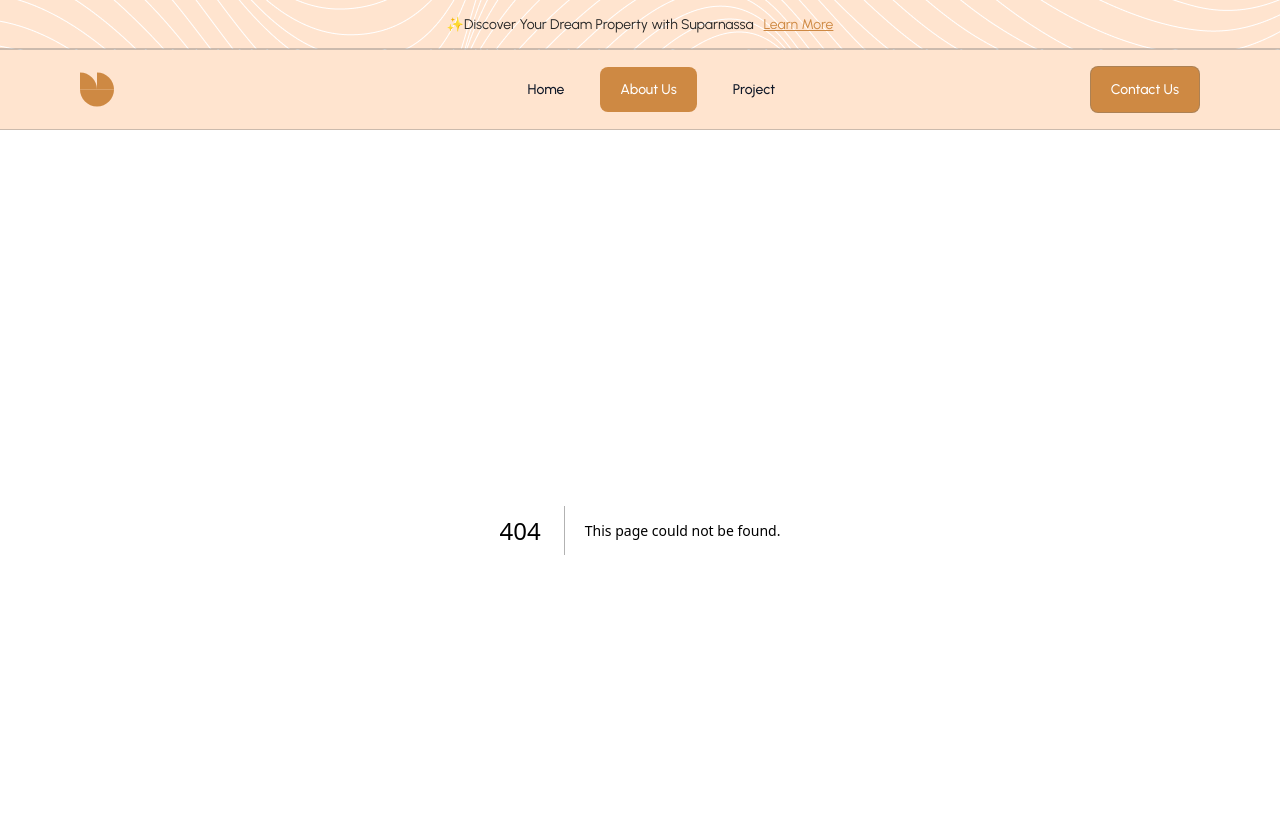
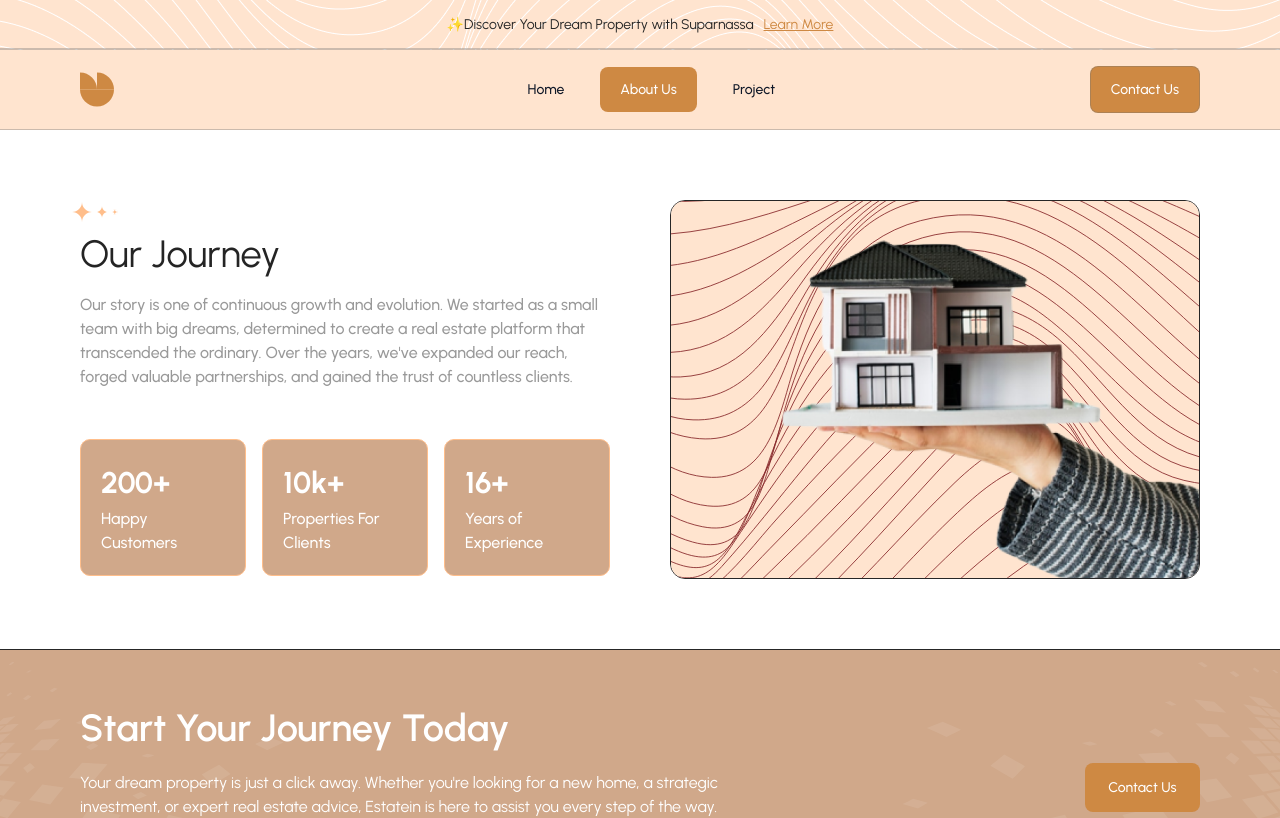
Before and after one commit to piyushappinessworld/suparnassa-frontend, a Next.js app: page /about-us in a window 1280 px wide. Before the commit this address had no page. Shown: the top 818 px of the page. Built offline with nearby package versions, Linux system fonts and the light colour scheme.

Commit message:
homepage completed

```diff
--- /dev/null
+++ b/app/about-us/page.jsx
@@ -0,0 +1,12 @@
+import Journey from "@/components/AboutUsPage/Journey/Journey";
+import React from "react";
+
+const page = () => {
+  return (
+    <div>
+      <Journey />
+    </div>
+  );
+};
+
+export default page;
--- /dev/null
+++ b/components/AboutUsPage/Journey/Journey.jsx
@@ -0,0 +1,74 @@
+import React from "react";
+// Stats data for Our Journey section
+const stats = [
+  {
+    value: "200+",
+    label: "Happy Customers",
+  },
+  {
+    value: "10k+",
+    label: "Properties For Clients",
+  },
+  {
+    value: "16+",
+    label: "Years of Experience",
+  },
+];
+const Journey = () => {
+  return (
+    <div className="w-full mx-auto px-[16px] md:px-[80px] py-[40px] md:py-[70px]">
+      <div className="flex flex-col-reverse lg:flex-row gap-[20px] md:gap-[60px] items-center">
+        {/* Left side - Content */}
+        <div className="lg:w-1/2">
+          {/* Decorative elements */}
+          <div className="mb-1 ml-[-8px]">
+            <img src="/reviews/stars.svg" alt="stars" className="" />
+          </div>
+
+          {/* Heading */}
+          <h2 className="text-[38px] font-boldsemibold text-[#242424] mb-[10px]">
+            Our Journey
+          </h2>
+
+          {/* Description */}
+          <p className="text-[16px] font-medium text-[#999999] mb-[50px]">
+            Our story is one of continuous growth and evolution. We started as a
+            small team with big dreams, determined to create a real estate
+            platform that transcended the ordinary. Over the years, we've
+            expanded our reach, forged valuable partnerships, and gained the
+            trust of countless clients.
+          </p>
+
+          {/* Stats */}
+          <div className="grid grid-cols-1 sm:grid-cols-3 gap-4">
+            {stats.map((stat, index) => (
+              <div
+                key={index}
+                className="bg-[#D0A88A] rounded-[10px] p-[20px] border-1 border-[#FFBE8B]"
+              >
+                <p className="text-[30px] font-bold text-[#FFFFFF] mb-[2px]">
+                  {stat.value}
+                </p>
+                <p className="text-[16px] text-[#FFFFFF] font-medium">
+                  {stat.label}
+                </p>
+              </div>
+            ))}
+          </div>
+        </div>
+
+        <div className="lg:w-1/2">
+          <div className="relative rounded-[15px] border-1 border-[#262626] overflow-hidden">
+            <img
+              src="/journey/journey.svg"
+              alt="Hand holding a model house"
+              className="relative z-10 w-full h-auto object-cover "
+            />
+          </div>
+        </div>
+      </div>
+    </div>
+  );
+};
+
+export default Journey;
```
Also changed, not shown: public/journey/journey.svg (added).
